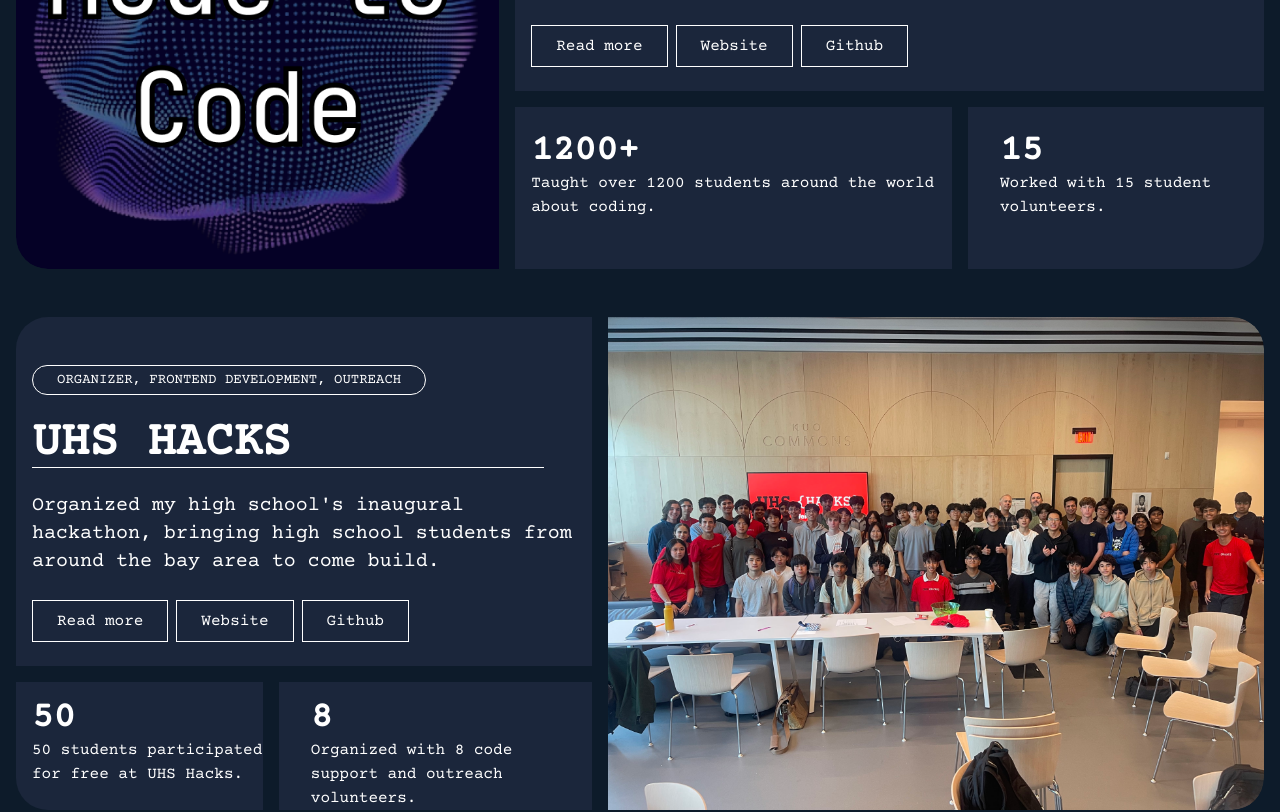
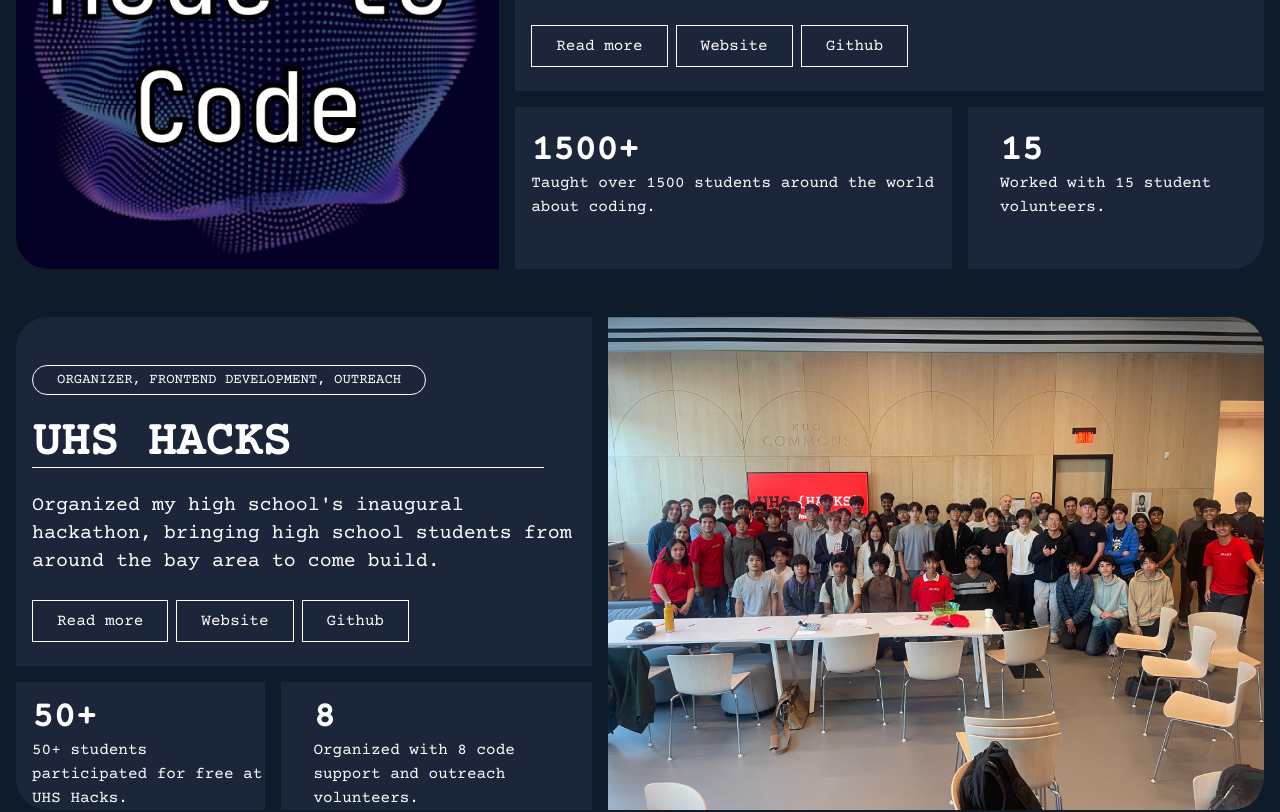
Before and after one commit to jacob-s-codes/portfolio, a Next.js app: page / in a window 1280 px wide. Shown: the part 860-1672 px from the top of the page. Built offline with nearby package versions, Linux system fonts and the light colour scheme.

Commit message:
updated to 1500

```diff
--- a/src/app/components/Projects.tsx
+++ b/src/app/components/Projects.tsx
@@ -24,8 +24,8 @@
                     </div>
                     <div className="flex flex-row items-stretch justify-between gap-x-8 px-4 border-t-16 border-darkbg h-full">
                         <div className="flex flex-col items-start border-darkbg border-r-16 pt-6 md:pb-0 pb-4 h-full">
-                            <h5 className="font-extrabold text-4xl uppercase">1200+</h5>
-                            <p className='pr-4'>Taught over 1200 students around the world about coding.</p>
+                            <h5 className="font-extrabold text-4xl uppercase">1500+</h5>
+                            <p className='pr-4'>Taught over 1500 students around the world about coding.</p>
                         </div>
                         <div className="flex flex-col items-start pt-6 h-full">
                             <h5 className="font-black text-4xl uppercase">15</h5>
@@ -57,8 +57,8 @@
                     </div>
                     <div className="flex flex-row items-stretch justify-between gap-x-8 px-4 border-t-16 border-darkbg h-full">
                         <div className="flex flex-col items-start border-r-16 border-darkbg h-full pt-4 md:pb-0 pb-4">
-                            <h5 className="font-extrabold text-4xl uppercase">50</h5>
-                            <p>50 students participated for free at UHS Hacks.</p>
+                            <h5 className="font-extrabold text-4xl uppercase">50+</h5>
+                            <p>50+ students participated for free at UHS Hacks.</p>
                         </div>
                         <div className="flex flex-col items-start pt-4 h-full">
                             <h5 className="font-black text-4xl uppercase">8</h5>
```
